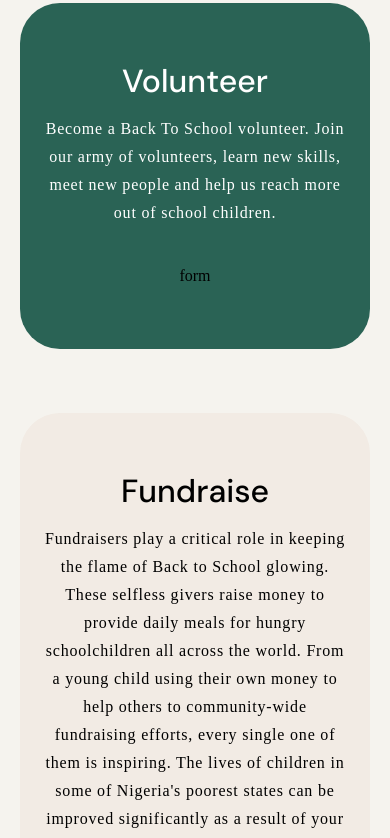
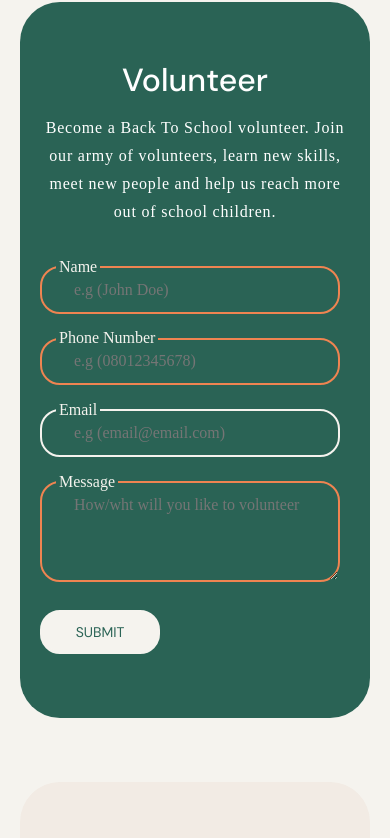
Before and after one commit to TechduceAfrica/back-to-school, a React (Create React App) app: page /getinvolved in a window 390 px wide. Shown: the part 1139-1977 px from the top of the page. Built offline with nearby package versions, Linux system fonts and the light colour scheme.

Commit message:
Get involved page completed

```diff
--- a/src/App.css
+++ b/src/App.css
@@ -16,17 +16,21 @@ p, a {
   margin: 0px;
   font-family: 'Helvetica Now Display';
   font-style: normal;
-  font-size: 18px;
   letter-spacing: 1px;
   line-height: auto;
   color: #000000;
 }
 
+p {
+  font-size: 18px;
+}
+
 a {
   text-decoration: none;
+  font-size: 14px;
 }
 
-h2, h3 {
+h2, h3, h4 {
   font-family: 'DM Sans';
   font-style: normal;
   margin: 0px;
--- a/src/Components/ContactPageForm.css
+++ b/src/Components/ContactPageForm.css
@@ -6,6 +6,10 @@
     width: calc( 45vw - 100px );
     max-width: 500px;
     margin: auto;
+  }
+
+  .green .contact-form {
+    max-width: 1005;
   }
 
   .contact-form-input {
@@ -26,6 +30,11 @@
     pointer-events: none;
   }
 
+  .green .contact-form-label {
+    background-color: #2A6355;
+    color: #F5F3EE;
+  }
+
   .contact-form-field {
     font-family: 'Helvetica Now Display';
     width: calc( 100% - 0px );
@@ -36,6 +45,15 @@
     color: #777777;
     background-color: transparent;
     transition: all 300ms ease-in-out;
+  }
+
+  .green .contact-form-field {
+    color: #F5F3EE;
+    border-color: #F5F3EE;
+  }
+
+  .green .contact-form-field:focus {
+    border: 2px solid #F5F3EE;
   }
 
   .contact-form-field:focus {
@@ -53,6 +71,12 @@
     padding: 2px 4px;
   }
 
+  .green .contact-form-field.not-empty + .contact-form-label,
+  .green .contact-form-field:focus + .contact-form-label {
+    background-color: #2A6355 !important;
+    color: #F5F3EE;
+  }
+
   .contact-form-submit {
     width: 50%;
     font-family: 'DM Sans';
@@ -65,6 +89,14 @@
     border-radius: 20px;
     cursor: pointer;
     transition: all 300ms ease-in-out;
+  }
+
+  .green .contact-form-submit {
+    width: 120px;
+    padding: 10px 32px;
+    color: #2A6355;
+    background-color: #F5F3EE;
+    border: solid 3px #F5F3EE;
   }
 
   .contact-form-submit:hover {
@@ -119,4 +151,9 @@
     .contact-form {
       width: calc( 90vw - 100px );
     }
+
+
+  .green .contact-form {
+    width: calc( 80vw - 80px );
   }
+  }
--- a/src/Components/GetInvolvedSection.css
+++ b/src/Components/GetInvolvedSection.css
@@ -55,6 +55,10 @@
     background-color: #2A6355;
 }
 
+.green > div {
+    align-self: flex-start;
+}
+
 .green p {
     font-weight: 300;
 }
@@ -70,6 +74,14 @@
 
 .light h4, .light p {
     color: #000000;
+}
+
+.light img {
+    width: 100%;
+}
+
+.get-involved-btn {
+    margin-top: 3rem;
 }
 
 @media only screen and (max-width: 787px) {
--- a/src/Components/GetInvolvedSection.js
+++ b/src/Components/GetInvolvedSection.js
@@ -1,5 +1,7 @@
 import React from 'react';
 import './GetInvolvedSection.css';
+import VolunteerForm from './VolunteerForm';
+import PrimaryBtn from './PrimaryBtn';
 
 export default function GetInvolvedSection() {
   return (
@@ -31,7 +33,7 @@ export default function GetInvolvedSection() {
                     </p>
                 </div>
                 <div>
-                    form
+                    <VolunteerForm />
                 </div>
             </div>
 
@@ -50,9 +52,12 @@ export default function GetInvolvedSection() {
                         children in some of Nigeria's poorest states can be
                         improved significantly as a result of your efforts.
                     </p>
+                    <div className='get-involved-btn'>
+                        <PrimaryBtn btntext='Give Now' btnlink='/' />
+                    </div>
                 </div>
                 <div>
-                    form
+                    <img src='https://backtoschool.ngo/backtoschool-assets/Fundraise%20for%20back%20to%20school.png' alt='fundraising for back to school' />
                 </div>
             </div>
         </div>
--- a/src/Components/NavBar.js
+++ b/src/Components/NavBar.js
@@ -57,7 +57,7 @@ export default function NavBar() {
             <NavLink to='./ourstory'>Our Story</NavLink>
             <NavLink to='./whatwedo'>What We Do</NavLink>
             <NavLink to='./contactus'>Contact Us</NavLink>
-            <NavLink to='./getinvoved'>Get Involved</NavLink>
+            <NavLink to='./getinvolved'>Get Involved</NavLink>
           </nav>
 
           <div className='hamburger' ref={hamburgerRef} onClick={handleHamburgerClick}>
--- a/src/Components/Testimonial.js
+++ b/src/Components/Testimonial.js
@@ -7,17 +7,17 @@ const testimonialsList = [
                 I never would have been able to attend school without their support,
                 and now I have a chance to pursue my dreams and
                 make a better life for myself and my family.`,
-        image: "",
+        image: "https://backtoschool.ngo/backtoschool-assets/Oluwabunmi%20Mike.png",
         name: "Oluwabunmi Mike",
         who: "Student Beneficiary",
     }, {
         text: "BacktoSchool NGO has been a vital partner in my education and community assistance. I am delighted to support their initiatives, which have helped kids like me continue in school and follow our aspirations.",
-        image: "",
+        image: "https://backtoschool.ngo/backtoschool-assets/Oluwabunmi%20Mike.png",
         name: "Oluwabunmi mike",
         who: "Student Beneficiary",
     }, {
         text: "BacktoSchool NGO has changed my life in so many ways. I never would have been able to attend school without their support, and now I have a chance to pursue my dreams and make a better life for myself and my family.",
-        image: "",
+        image: "https://backtoschool.ngo/backtoschool-assets/Oluwabunmi%20Mike.png",
         name: "Oluwabunmi mike",
         who: "Student Beneficiary",
     }
--- /dev/null
+++ b/src/Components/VolunteerForm.js
@@ -0,0 +1,106 @@
+import React, { useState } from 'react';
+import './ContactPageForm.css';
+
+export default function VolunteerForm() {
+
+    const [name, setName] = useState('');
+    const [email, setEmail] = useState('');
+    const [phoneNumber, setPhoneNumber] = useState('');
+    const [message, setMessage] = useState('');
+    const [isSubmitted, setIsSubmitted] = useState(false);
+    const [errorMessage, setErrorMessage] = useState('');
+
+    const handleSubmit = (event) => {
+        event.preventDefault();
+
+        if (!name || !message) {
+        setErrorMessage('Please enter your name and message');
+        } else {
+        setIsSubmitted(true);
+        setErrorMessage('');
+        // Netlify form submission code here
+        }
+    };
+
+
+  return (
+    <>
+
+        <form className="contact-form" onSubmit={handleSubmit}>
+            <div className="contact-form-input">
+                <input
+                    type="text"
+                    id="name"
+                    className={`contact-form-field ${name ? 'not-empty' : ''}`}
+                    value={name}
+                    placeholder='e.g (John Doe)'
+                    onChange={(event) => setName(event.target.value)}
+                    required
+                />
+                <label htmlFor="name" className="contact-form-label">
+                    Name
+                </label>
+            </div>
+
+            <div className="contact-form-input">
+                <input
+                    type="tel"
+                    id="phone"
+                    className={`contact-form-field ${phoneNumber ? 'not-empty' : ''}`}
+                    value={phoneNumber}
+                    placeholder='e.g (08012345678)'
+                    onChange={(event) => setPhoneNumber(event.target.value)}
+                    pattern="[0-9]{3}[0-9]{4}[0-9]{4}"
+                    required
+                />
+                <label htmlFor="phone" className="contact-form-label">
+                    Phone Number
+                </label>
+            </div>
+
+            <div className="contact-form-input">
+                <input
+                    type="email"
+                    id="email"
+                    className={`contact-form-field ${email ? 'not-empty' : ''}`}
+                    value={email}
+                    placeholder='e.g (email@email.com)'
+                    onChange={(event) => setEmail(event.target.value)}
+                />
+                <label htmlFor="email" className="contact-form-label">
+                    Email
+                </label>
+            </div>
+
+            <div className="contact-form-input">
+                <textarea
+                    id="message"
+                    className={`contact-form-field ${message ? 'not-empty' : ''}`}
+                    value={message}
+                    placeholder='How/wht will you like to volunteer'
+                    rows={4}
+                    onChange={(event) => setMessage(event.target.value)}
+                    required
+                ></textarea>
+                <label htmlFor="message" className="contact-form-label">
+                    Message
+                </label>
+            </div>
+
+            <button type="submit" className="contact-form-submit">
+            Submit
+            </button>
+
+            {errorMessage && (
+            <div className="contact-form-error-message">{errorMessage}</div>
+            )}
+            {isSubmitted && (
+            <div className="contact-form-success-message">
+                Thank you for your message!
+            </div>
+            )}
+        </form>
+
+    </>
+  )
+}
--- a/src/Components/WhatWeDoNoBg.js
+++ b/src/Components/WhatWeDoNoBg.js
@@ -4,15 +4,15 @@ import './WhatWeDoNoBg.css';
 
 const WhatWeDoSubDetails = [
     {
-        btsimg: "./Logo.svg",
+        btsimg: "https://backtoschool.ngo/backtoschool-assets/Open%20Book.png",
         btstitle: "Back-To-School Supplies Drive",
         btstext: "We collect and buy books, notes, pencils, and uniforms for low-income kids. Giving school supplies can help low-income families and children thrive in school.",
     }, {
-        btsimg: "./Logo.svg",
+        btsimg: "https://backtoschool.ngo/backtoschool-assets/Open%20Book.png",
         btstitle: "Support A Child Campaign",
         btstext: `Donors can fund a child’s education for a year or more. Sponsoring a kid helps hopeless and low-income families afford decent education for their children.`,
     }, {
-        btsimg: "./Logo.svg",
+        btsimg: "https://backtoschool.ngo/backtoschool-assets/Open%20Book.png",
         btstitle: "Teacher Training & Support",
         btstext: "To improve education. This initiative addresses the teacher shortage and ensures students get a great education that prepares them for the future.",
     }
--- a/src/Components/WhatWeDoSub.css
+++ b/src/Components/WhatWeDoSub.css
@@ -8,7 +8,7 @@
     width: 50px;
     height: 50px;
     overflow: hidden;
-    background-color: #EF8451;
+    /* background-color: #EF8451; */
 }
 
 .whatwedosub-single-wrapper h3 {
--- a/src/Components/WhatWeDoSubGroup.js
+++ b/src/Components/WhatWeDoSubGroup.js
@@ -4,15 +4,15 @@ import WhatWeDoSub from './WhatWeDoSub';
 
 const WhatWeDoSubDetails = [
     {
-        btsimg: "./Logo.svg",
+        btsimg: "https://backtoschool.ngo/backtoschool-assets/Open%20Book.png",
         btstitle: "Back-To-School Supplies Drive",
         btstext: "We collect and buy books, notes, pencils, and uniforms for low-income kids. Giving school supplies can help low-income families and children thrive in school.",
     }, {
-        btsimg: "./Logo.svg",
+        btsimg: "https://backtoschool.ngo/backtoschool-assets/Open%20Book.png",
         btstitle: "Support A Child Campaign",
         btstext: `Donors can fund a child’s education for a year or more. Sponsoring a kid helps hopeless and low-income families afford decent education for their children.`,
     }, {
-        btsimg: "./Logo.svg",
+        btsimg: "https://backtoschool.ngo/backtoschool-assets/Open%20Book.png",
         btstitle: "Teacher Training & Support",
         btstext: "To improve education. This initiative addresses the teacher shortage and ensures students get a great education that prepares them for the future.",
     }
```
